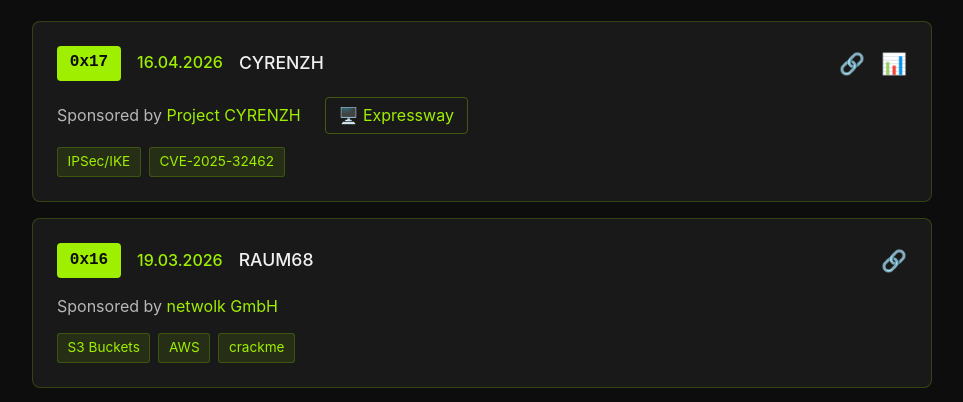
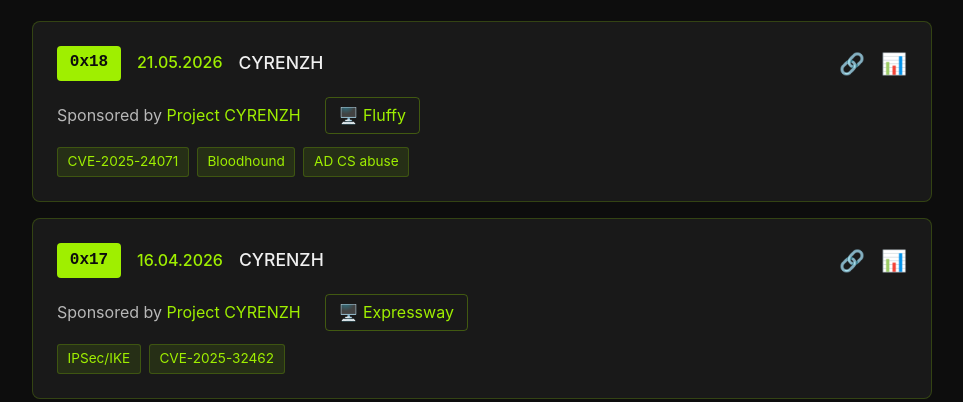
Before and after one commit to antoinet/htb-meetup-zurich, a plain HTML site: page schedule.html in a window 1280 px wide. Shown: the part 511-913 px from the top of the page, without its empty margins (158-1121 px from the left). Drawn offline with Linux system fonts and the light colour scheme.

Commit message:
Add 0x18

```diff
--- a/schedule.html
+++ b/schedule.html
@@ -26,6 +26,46 @@
     <div class="year-section">
       <h3 class="year-header">2026</h3>
 
+      <div class="event-card">
+        <div class="event-header">
+          <span class="event-number">0x18</span>
+          <span class="event-date">21.05.2026</span>
+          <span class="event-title">CYRENZH</span>
+          <div class="icon-links">
+            <a href="https://www.meetup.com/hack-the-box-meetup-zurich-ch/events/312536652/" class="icon-link" title="Meetup Event">🔗</a>
+            <a href="https://github.com/antoinet/htb-meetup-zurich/tree/main/0x18_20260521_CYRENZH" class="icon-link" title="Slides">📊</a>
+          </div>
+        </div>
+        <div class="event-details">
+          <span class="sponsor">Sponsored by <a href="https://cyrenzh.com">Project CYRENZH</a></span>
+          <a href="https://www.hackthebox.com/machines/fluffy" class="machine-link">🖥️ Fluffy</a>
+        </div>
+        <div class="topics">
+          <span class="topic-tag">CVE-2025-24071</span>
+          <span class="topic-tag">Bloodhound</span>
+          <span class="topic-tag">AD CS abuse</span>
+        </div>
+      </div>
+
+      <div class="event-card">
+        <div class="event-header">
+          <span class="event-number">0x17</span>
+          <span class="event-date">16.04.2026</span>
+          <span class="event-title">CYRENZH</span>
+          <div class="icon-links">
+            <a href="https://www.meetup.com/hack-the-box-meetup-zurich-ch/events/312536600/" class="icon-link" title="Meetup Event">🔗</a>
+            <a href="https://github.com/antoinet/htb-meetup-zurich/tree/main/0x17_20260416_CYRENZH" class="icon-link" title="Slides">📊</a>
+          </div>
+        </div>
+        <div class="event-details">
+          <span class="sponsor">Sponsored by <a href="https://cyrenzh.com">Project CYRENZH</a></span>
+          <a href="https://www.hackthebox.com/machines/expressway" class="machine-link">🖥️ Expressway</a>
+        </div>
+        <div class="topics">
+          <span class="topic-tag">IPSec/IKE</span>
+          <span class="topic-tag">CVE-2025-32462</span>
+        </div>
+      </div>
       <div class="event-card">
         <div class="event-header">
           <span class="event-number">0x17</span>
```
